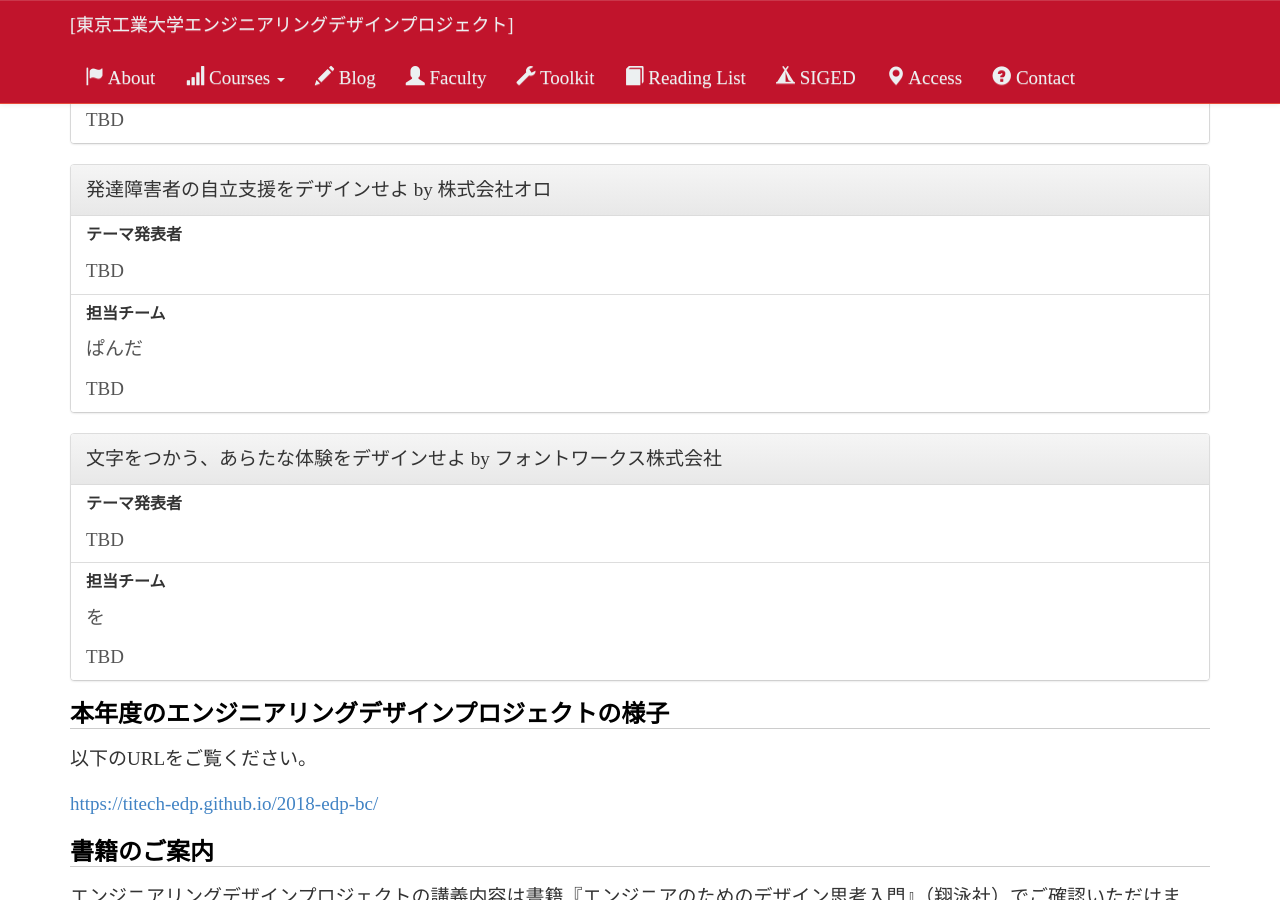
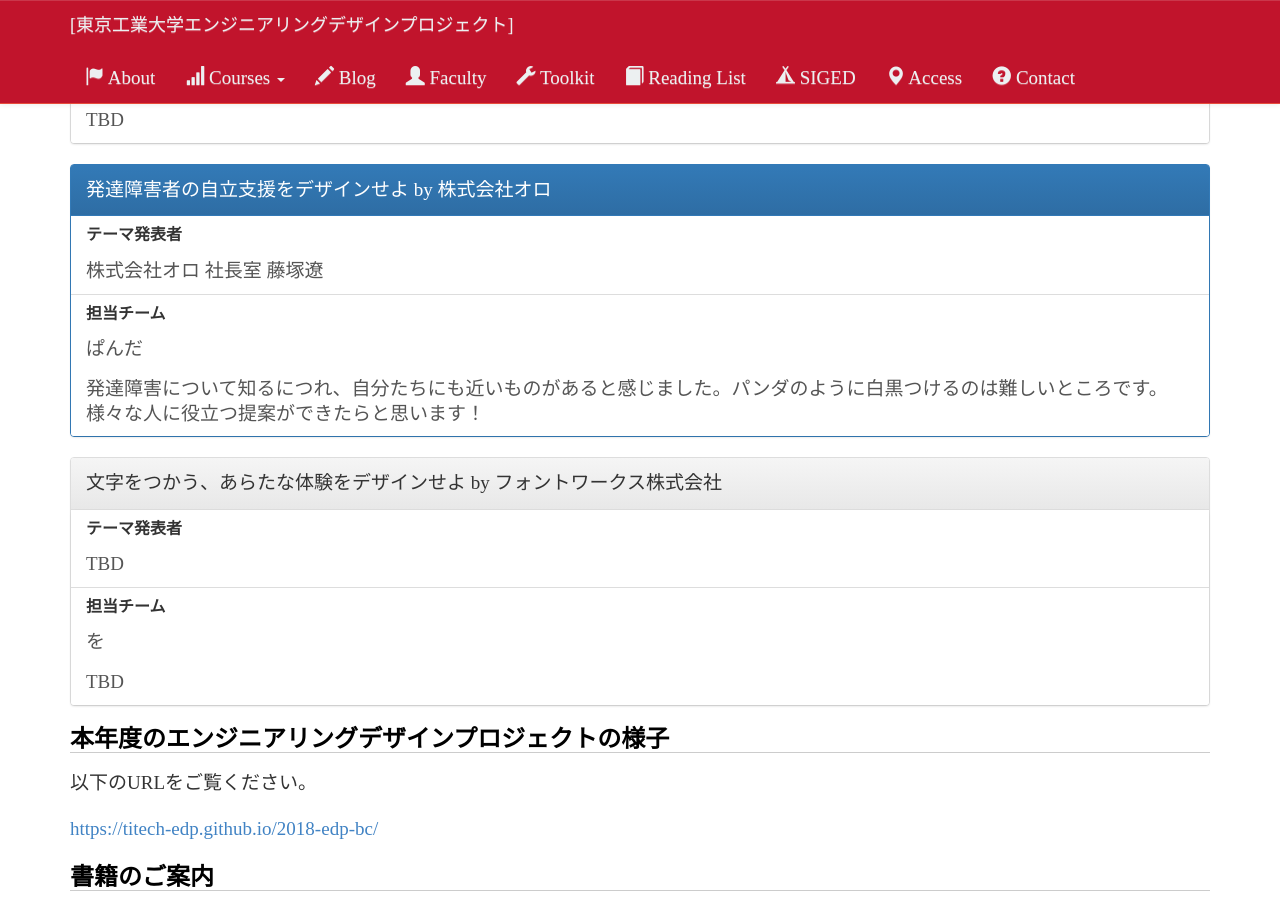
Before and after one commit to titech-edp/titech-edp.github.io, a Jekyll site: the page built from 2018-edp-bc/demoday/index.md, in a window 1280 px wide and 900 px high, scrolled down 3254 px. Built offline with Jekyll 4.4.1, drawn with Linux system fonts in a browser that asks for light colours; nearby versions of some CDN libraries; library files that are not in the unit come from our copies.

Commit message:
Add team-panda

```diff
--- a/_data/2018-edp-bc-demoday.yml
+++ b/_data/2018-edp-bc-demoday.yml
@@ -42,9 +42,9 @@
 
 - company: 株式会社オロ
   theme: 発達障害者の自立支援をデザインせよ
-  presenter: TBD
+  presenter: 株式会社オロ 社長室 藤塚遼
   team: ぱんだ
-  desc: TBD
+  desc: 発達障害について知るにつれ、自分たちにも近いものがあると感じました。パンダのように白黒つけるのは難しいところです。様々な人に役立つ提案ができたらと思います！
 
 - company: フォントワークス株式会社
   theme: 文字をつかう、あらたな体験をデザインせよ
```
